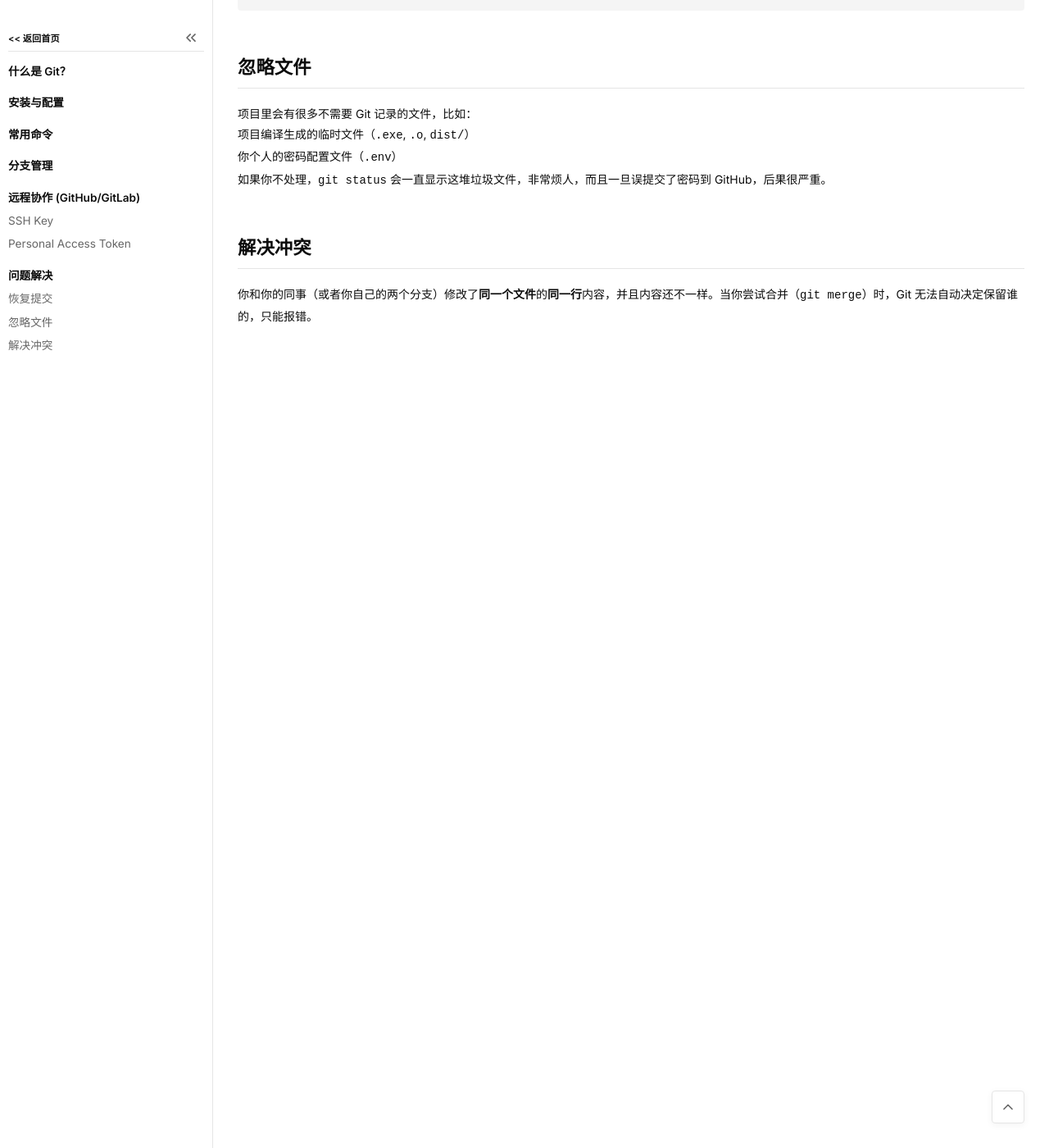
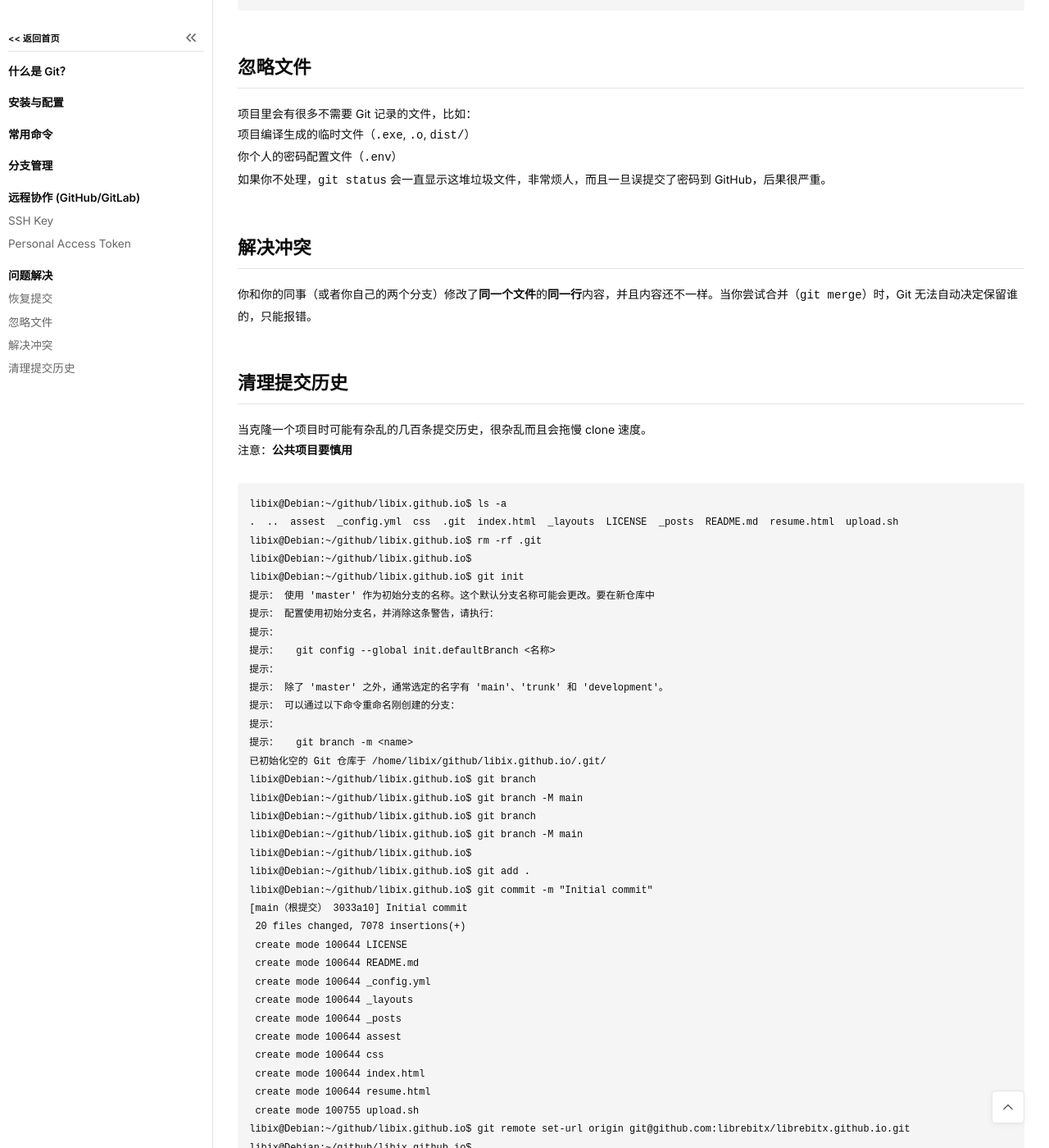
Before and after one commit to librebitx/libix.github.io, a Jekyll site: the page built from _posts/26-01-12-Git.md, in a window 1280 px wide and 1400 px high, scrolled down 13534 px. Shown: the whole window at 82% size. Built offline with Jekyll 4.4.1, drawn with Linux system fonts in a browser that asks for light colours; before the commit the page ends 13985 px from its top, so only the background shows below that; some of the changed text lies outside the part shown.

Commit message:
Update 2026/01/12-00:48:52

````diff
--- a/_posts/26-01-12-Git.md
+++ b/_posts/26-01-12-Git.md
@@ -480,12 +480,80 @@ libix@Debian:~/learngit/librebitx.github.io$
 ```
 
 ## 忽略文件
-
 项目里会有很多不需要 Git 记录的文件，比如：
 项目编译生成的临时文件（`.exe`, `.o`, `dist/`）
 你个人的密码配置文件（`.env`）
 如果你不处理，`git status` 会一直显示这堆垃圾文件，非常烦人，而且一旦误提交了密码到 GitHub，后果很严重。
 
 ## 解决冲突
+你和你的同事（或者你自己的两个分支）修改了**同一个文件**的**同一行**内容，并且内容还不一样。当你尝试合并（`git merge`）时，Git 无法自动决定保留谁的，只能报错。
 
-你和你的同事（或者你自己的两个分支）修改了**同一个文件**的**同一行**内容，并且内容还不一样。当你尝试合并（`git merge`）时，Git 无法自动决定保留谁的，只能报错。
+## 清理提交历史
+当克隆一个项目时可能有杂乱的几百条提交历史，很杂乱而且会拖慢 clone 速度。
+注意：**公共项目要慎用**
+
+```bash
+libix@Debian:~/github/libix.github.io$ ls -a
+.  ..  assest  _config.yml  css  .git  index.html  _layouts  LICENSE  _posts  README.md  resume.html  upload.sh
+libix@Debian:~/github/libix.github.io$ rm -rf .git
+libix@Debian:~/github/libix.github.io$
+libix@Debian:~/github/libix.github.io$ git init
+提示： 使用 'master' 作为初始分支的名称。这个默认分支名称可能会更改。要在新仓库中
+提示： 配置使用初始分支名，并消除这条警告，请执行：
+提示：
+提示： 	git config --global init.defaultBranch <名称>
+提示：
+提示： 除了 'master' 之外，通常选定的名字有 'main'、'trunk' 和 'development'。
+提示： 可以通过以下命令重命名刚创建的分支：
+提示：
+提示： 	git branch -m <name>
+已初始化空的 Git 仓库于 /home/libix/github/libix.github.io/.git/
+libix@Debian:~/github/libix.github.io$ git branch
+libix@Debian:~/github/libix.github.io$ git branch -M main
+libix@Debian:~/github/libix.github.io$ git branch
+libix@Debian:~/github/libix.github.io$ git branch -M main
+libix@Debian:~/github/libix.github.io$
+libix@Debian:~/github/libix.github.io$ git add .
+libix@Debian:~/github/libix.github.io$ git commit -m "Initial commit"
+[main（根提交） 3033a10] Initial commit
+ 20 files changed, 7078 insertions(+)
+ create mode 100644 LICENSE
+ create mode 100644 README.md
+ create mode 100644 _config.yml
+ create mode 100644 _layouts
+ create mode 100644 _posts
+ create mode 100644 assest
+ create mode 100644 css
+ create mode 100644 index.html
+ create mode 100644 resume.html
+ create mode 100755 upload.sh
+libix@Debian:~/github/libix.github.io$ git remote set-url origin git@github.com:librebitx/librebitx.github.io.git
+libix@Debian:~/github/libix.github.io$
+libix@Debian:~/github/libix.github.io$ git remote -v
+origin	git@github.com:librebitx/librebitx.github.io.git (fetch)
+origin	git@github.com:librebitx/librebitx.github.io.git (push)
+libix@Debian:~/github/libix.github.io$
+libix@Debian:~/github/libix.github.io$ git push -u origin main
+枚举对象中: 28, 完成.
+对象计数中: 100% (28/28), 完成.
+使用 16 个线程进行压缩
+压缩对象中: 100% (26/26), 完成.
+写入对象中: 100% (28/28), 340.37 KiB | 1.04 MiB/s, 完成.
+总共 28（差异 0），复用 0（差异 0），包复用 0（来自  0 个包）
+To github.com:librebitx/librebitx.github.io.git
+ + 80c7ffb...3033a10 main -> main (forced update)
+libix@Debian:~/github/libix.github.io$
+libix@Debian:~/github/libix.github.io$ git log
+commit 3033a103d9b34ad2b719acefb9a99f577205cf10 (HEAD -> main, origin/main)
+Author: libix <younglibix@outlook.com>
+Date:   Mon Jan 12 23:44:48 2026 +0800
+
+    Initial commit
+libix@Debian:~/github/libix.github.io$
+libix@Debian:~/github/libix.github.io$ git status
+位于分支 main
+您的分支与上游分支 'origin/main' 一致。
+
+无文件要提交，干净的工作区
+libix@Debian:~/github/libix.github.io$
+```
````
